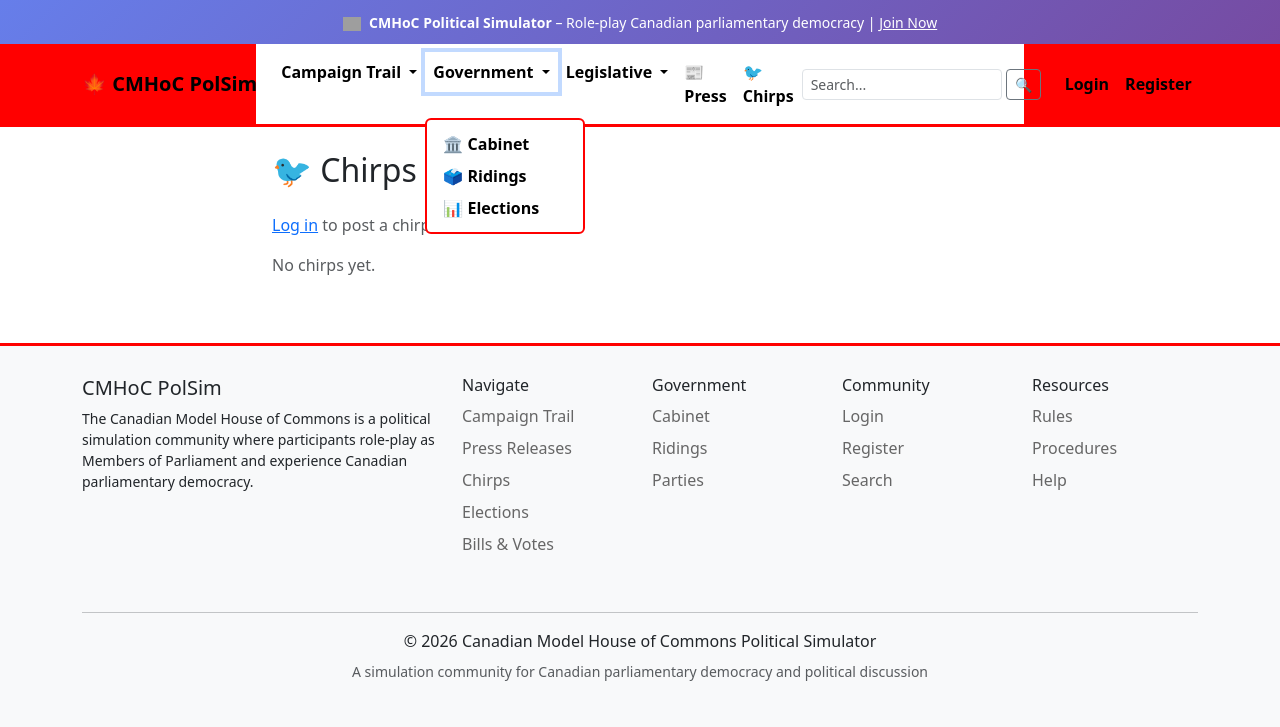
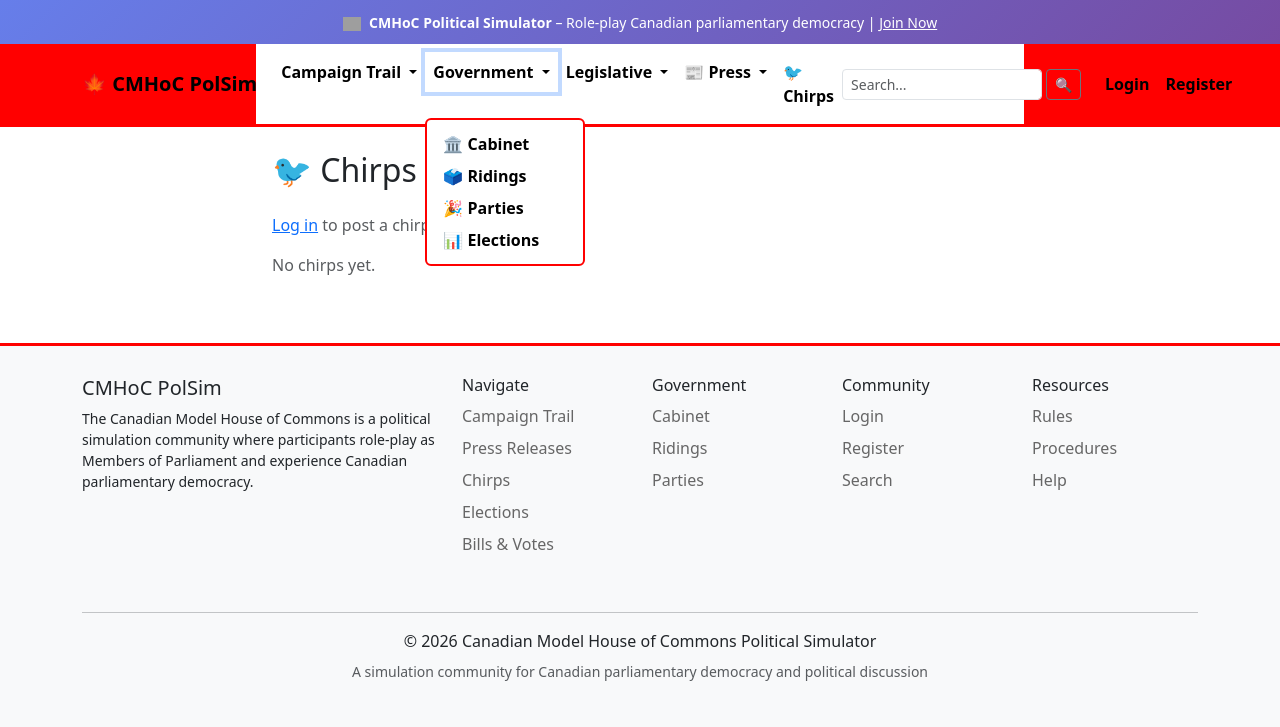
Before and after one commit to Adrianmk98/CMHoC-Polsim, a Django app: page /chirps/ in a window 1280 px wide, after a click on "Government". Shown: the top 727 px of the page. Run offline with Django 5.2, Linux system fonts and the light colour scheme; data that the repository does not hold is empty; grey boxes are pictures that could not be loaded.

Commit message:
Add party badges to riding list, press comments, chirps; expand nav
- Show live party badge (abbreviation) next to MP name on riding list
- Show live party badge next to comment author on press release detail
- Show live party badge next to chirp author in feed and by-user views
- Add select_related for party lookups to avoid N+1 queries
- Add Parties link to Government nav dropdown
- Convert Press nav item into a dropdown (All Releases / Write / My Releases)

Co-Authored-By: Claude Sonnet 5 <noreply@anthropic.com>

```diff
--- a/chirps/templates/feed.html
+++ b/chirps/templates/feed.html
@@ -29,9 +29,16 @@
         <div class="card mb-2">
             <div class="card-body py-2">
                 <div class="d-flex justify-content-between">
-                    <a href="{% url 'chirps:by_user' chirp.author.username %}" class="fw-bold text-decoration-none">
-                        @{{ chirp.author.username }}
-                    </a>
+                    <div>
+                        <a href="{% url 'chirps:by_user' chirp.author.username %}" class="fw-bold text-decoration-none">
+                            @{{ chirp.author.username }}
+                        </a>
+                        {% if chirp.author.profile.party %}
+                            <span class="party-badge" style="background-color: {{ chirp.author.profile.party.color }};">
+                                {{ chirp.author.profile.party.abbreviation }}
+                            </span>
+                        {% endif %}
+                    </div>
                     <small class="text-muted">{{ chirp.created_at|date:"M d, Y H:i" }}</small>
                 </div>
                 <p class="mb-1">{{ chirp.content }}</p>
--- a/chirps/views.py
+++ b/chirps/views.py
@@ -22,7 +22,7 @@ def chirp_feed(request):
     else:
         form = ChirpForm()
 
-    chirps = Chirp.objects.select_related('author').all()
+    chirps = Chirp.objects.select_related('author__profile__party').all()
     paginator = Paginator(chirps, 25)
     page_obj = paginator.get_page(request.GET.get('page'))
 
@@ -36,7 +36,7 @@ def chirp_feed(request):
 def chirps_by_user(request, username):
     """A single user's chirps."""
     author = get_object_or_404(User, username=username)
-    chirps = Chirp.objects.filter(author=author)
+    chirps = Chirp.objects.filter(author=author).select_related('author__profile__party')
     paginator = Paginator(chirps, 25)
     page_obj = paginator.get_page(request.GET.get('page'))
 
--- a/forum/models.py
+++ b/forum/models.py
@@ -53,7 +53,7 @@ class Riding(models.Model):
                 position_type='MP',
                 riding_obj=self,
                 end_date__isnull=True
-            ).first()
+            ).select_related('user_profile__user', 'user_profile__party').first()
             return position.user_profile.user if position else None
         except:
             return None
--- a/forum/templates/base.html
+++ b/forum/templates/base.html
@@ -132,6 +132,7 @@
                         <ul class="dropdown-menu" aria-labelledby="govDropdown">
                             <li><a class="dropdown-item" href="{% url 'cabinet_list' %}">🏛️ Cabinet</a></li>
                             <li><a class="dropdown-item" href="{% url 'riding_list' %}">🗳️ Ridings</a></li>
+                            <li><a class="dropdown-item" href="{% url 'parties:party_list' %}">🎉 Parties</a></li>
                             <li><a class="dropdown-item" href="{% url 'elections:election_list' %}">📊 Elections</a></li>
                         </ul>
                     </li>
@@ -150,9 +151,18 @@
                         </ul>
                     </li>
 
-                    <!-- Press -->
-                    <li class="nav-item">
-                        <a class="nav-link" href="{% url 'press:list' %}">📰 Press</a>
+                    <!-- Press Dropdown -->
+                    <li class="nav-item dropdown">
+                        <a class="nav-link dropdown-toggle" href="#" id="pressDropdown" role="button" data-bs-toggle="dropdown" aria-expanded="false">
+                            📰 Press
+                        </a>
+                        <ul class="dropdown-menu" aria-labelledby="pressDropdown">
+                            <li><a class="dropdown-item" href="{% url 'press:list' %}">📰 All Press Releases</a></li>
+                            {% if user.is_authenticated %}
+                                <li><a class="dropdown-item" href="{% url 'press:create' %}">➕ Write Press Release</a></li>
+                                <li><a class="dropdown-item" href="{% url 'press:my_releases' %}">🗂️ My Press Releases</a></li>
+                            {% endif %}
+                        </ul>
                     </li>
 
                     <!-- Chirps -->
--- a/forum/templates/riding_list.html
+++ b/forum/templates/riding_list.html
@@ -57,6 +57,11 @@
                 <div class="text-end">
                     {% if riding.current_mp %}
                         <span class="badge bg-success">MP: {{ riding.current_mp.username }}</span>
+                        {% if riding.current_mp.profile.party %}
+                            <span class="party-badge" style="background-color: {{ riding.current_mp.profile.party.color }};">
+                                {{ riding.current_mp.profile.party.abbreviation }}
+                            </span>
+                        {% endif %}
                     {% else %}
                         <span class="badge bg-secondary">Vacant</span>
                     {% endif %}
--- a/press/views.py
+++ b/press/views.py
@@ -77,7 +77,7 @@ def press_detail(request, pk):
     press_release.increment_views()
 
     # Get approved comments
-    comments = press_release.comments.filter(is_approved=True)
+    comments = press_release.comments.filter(is_approved=True).select_related('author__profile__party')
 
     # Handle comment submission
     if request.method == 'POST' and request.user.is_authenticated:
```
Also changed, not shown: chirps/templates/by_user.html (+8 -1 lines), press/templates/detail.html (+8 -1 lines).
